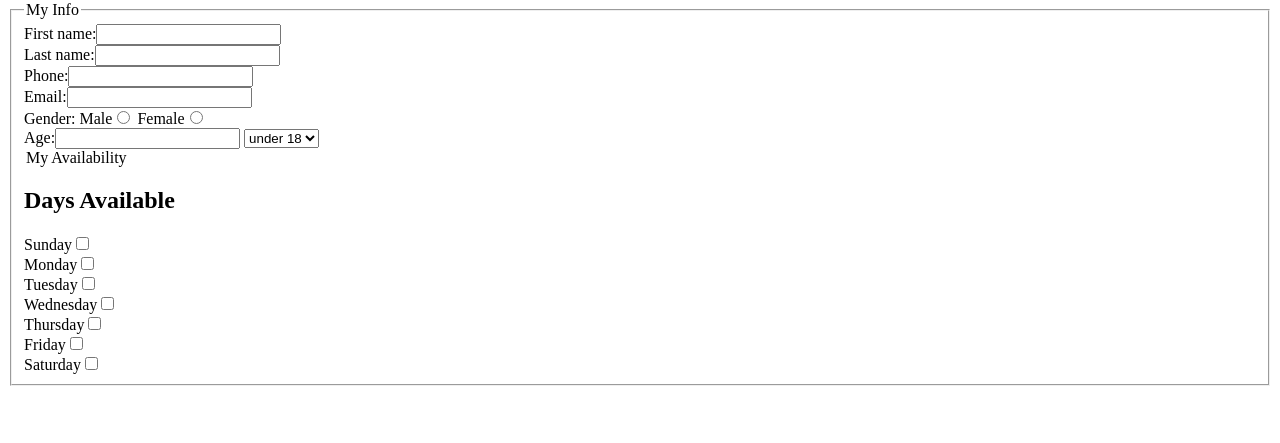
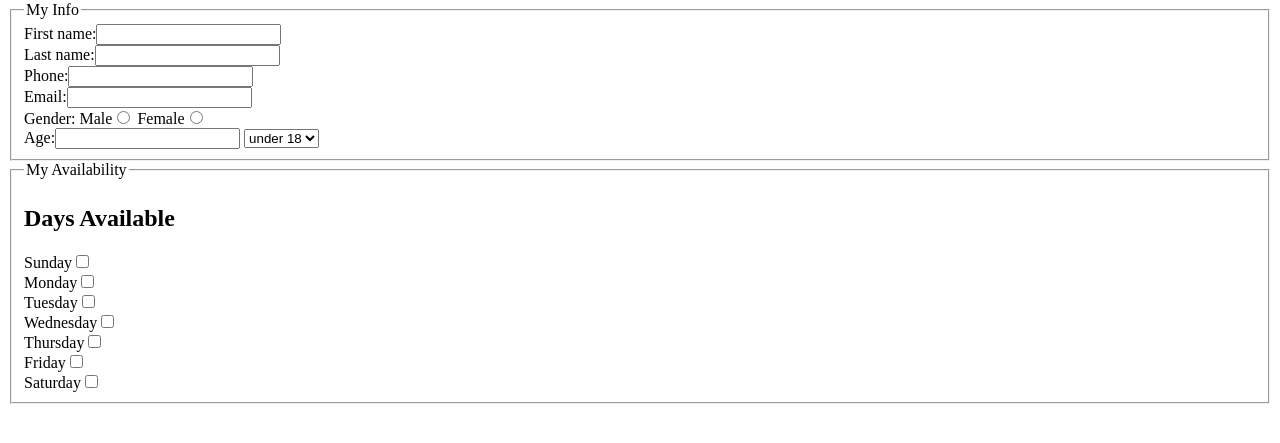
Before and after one commit to Mithul-Y/Lab_5, a plain HTML site: page index.html in a window 1280 px wide. Shown: the part 79-522 px from the top of the page. Drawn offline with Linux system fonts and the light colour scheme.

Commit message:
Update index.html

```diff
--- a/index.html
+++ b/index.html
@@ -34,6 +34,8 @@
 				<option>over 18</option>
 			</select>
 		</div>
+		</fieldset>
+		<fieldset>
 		<legend>My Availability</legend>
 		<h2>Days Available</h2>
 		<div>
@@ -57,6 +59,7 @@
 		<div>
 			<label>Saturday<input type="checkbox" name="hidden_field" value="Sat"></label>
 	  </div>
+		</fieldset>
 	</form>
 </body>
 </html>
```
